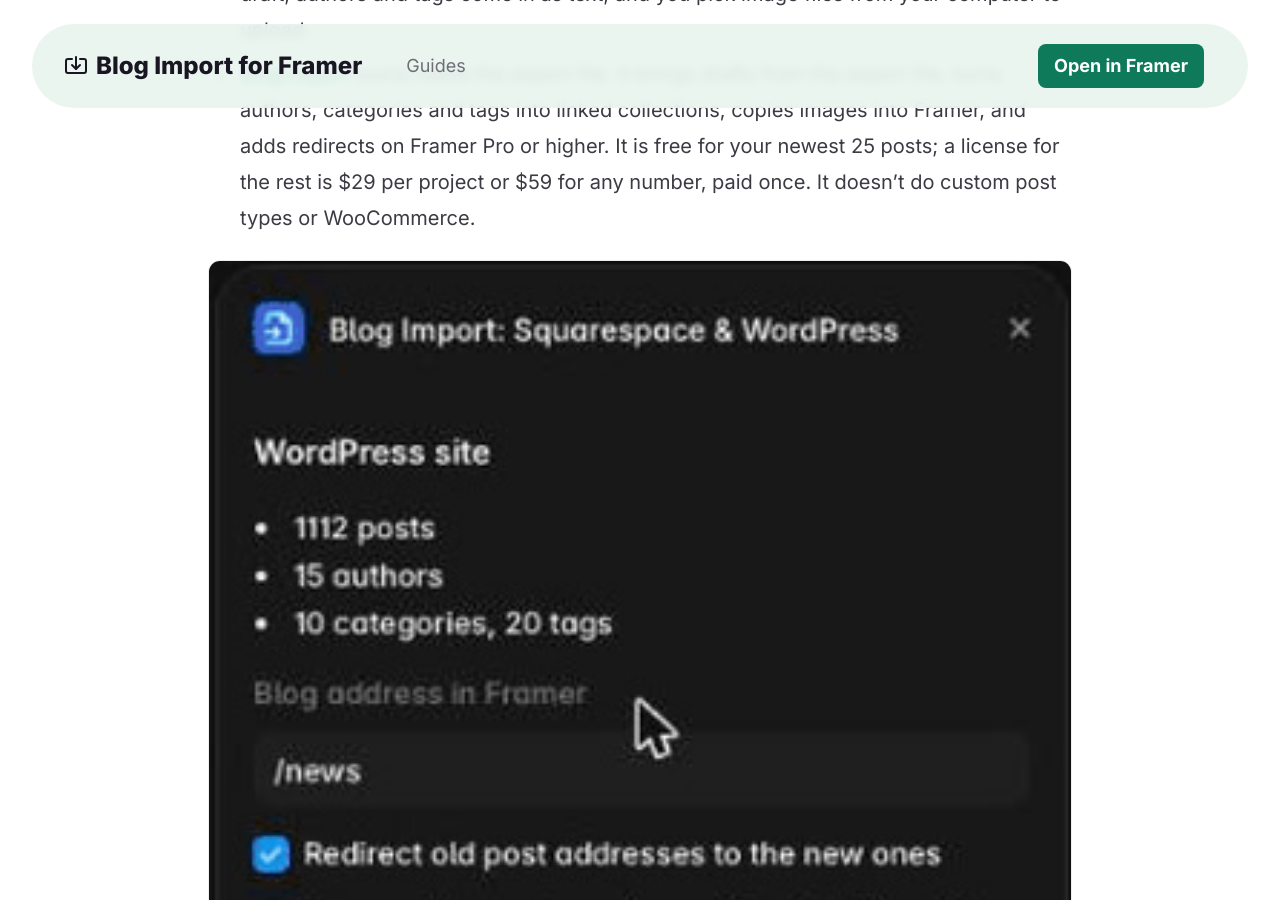
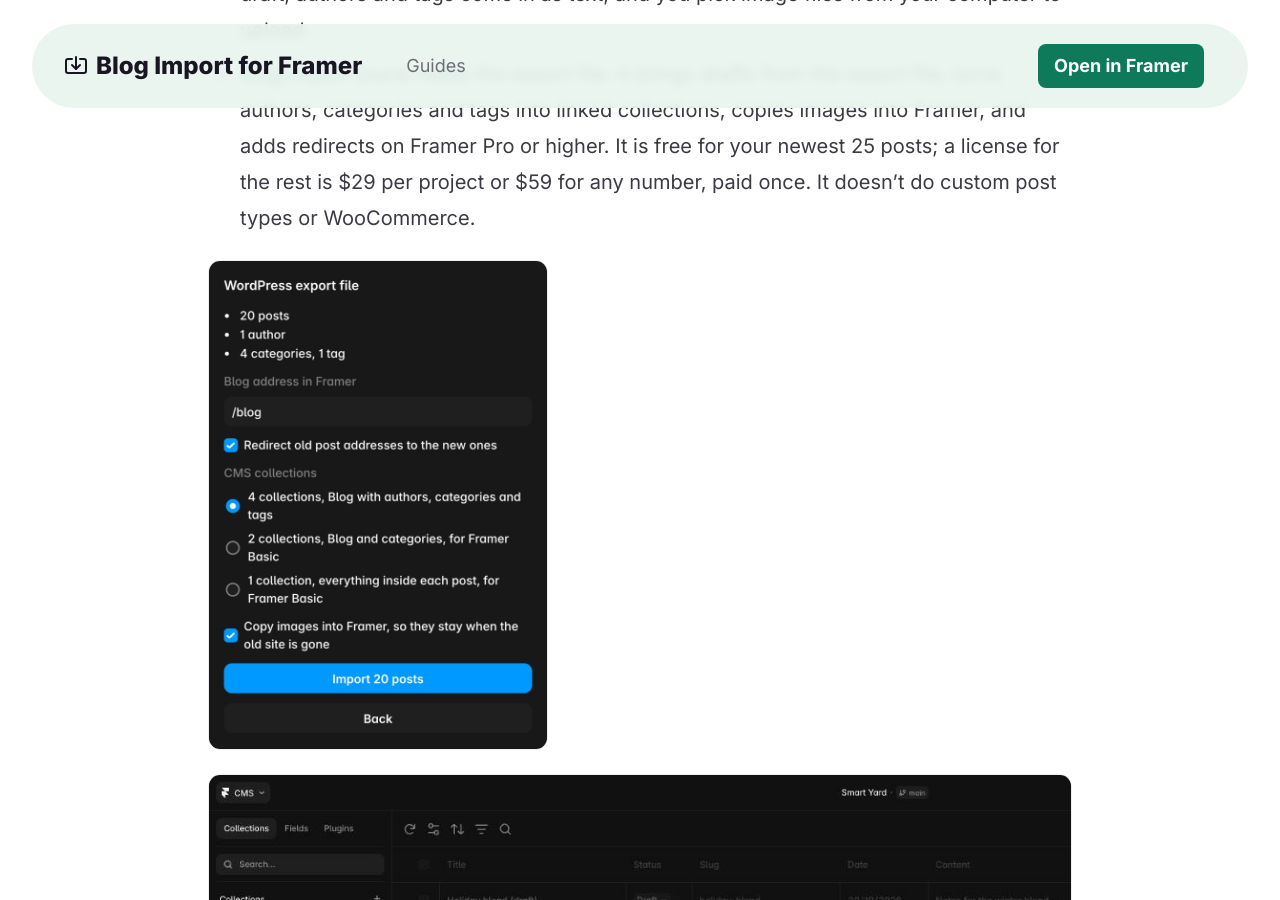
Before and after one commit to keyturnkit/keyturnkit.github.io, a Jekyll site: the page built from guides/wordpress-blog-to-framer.md, in a window 1280 px wide and 900 px high, scrolled down 2493 px. Built offline with Jekyll 4.4.1, drawn with Linux system fonts in a browser that asks for light colours.

Commit message:
V614: WordPress guide shows the current Blog Import review step
Co-Authored-By: Claude Opus 5.5 <noreply@anthropic.com>

```diff
--- a/guides/wordpress-blog-to-framer.md
+++ b/guides/wordpress-blog-to-framer.md
@@ -48,7 +48,7 @@ Two catches:
 - *PostPort* by Luke Sn reads the export file for $39 one-time. Every post arrives as a draft, authors and tags come in as text, and you pick image files from your computer to upload.
 - [*Blog Import*](https://www.framer.com/marketplace/plugins/blog-import-squarespace-wordpress/) (ours) reads the export file. It brings drafts from the export file, turns authors, categories and tags into linked collections, copies images into Framer, and adds redirects on Framer Pro or higher. It is free for your newest 25 posts; a license for the rest is $29 per project or $59 for any number, paid once. It doesn't do custom post types or WooCommerce.
 
-![Blog Import's review step for a WordPress blog: 1112 posts, 15 authors, 10 categories and 20 tags, with options for redirects and copying images](/guides/img/blog-import-review-wp.jpg)
+<img src="/guides/img/blog-import-review-wp.jpg" alt="Blog Import's review step for a WordPress export file: 20 posts, 1 author, 4 categories and 1 tag, with the blog address, redirects, the choice of 4, 2 or 1 CMS collections, and copying images" width="340" height="490" loading="lazy" style="width:100%;max-width:340px;height:auto">
 
 ![The imported blog in Framer CMS: a Journal collection with linked Authors, Categories and Tags collections](/guides/img/blog-import-collections.jpg)
 
```
Also changed, not shown: guides/img/blog-import-review-wp.jpg.
